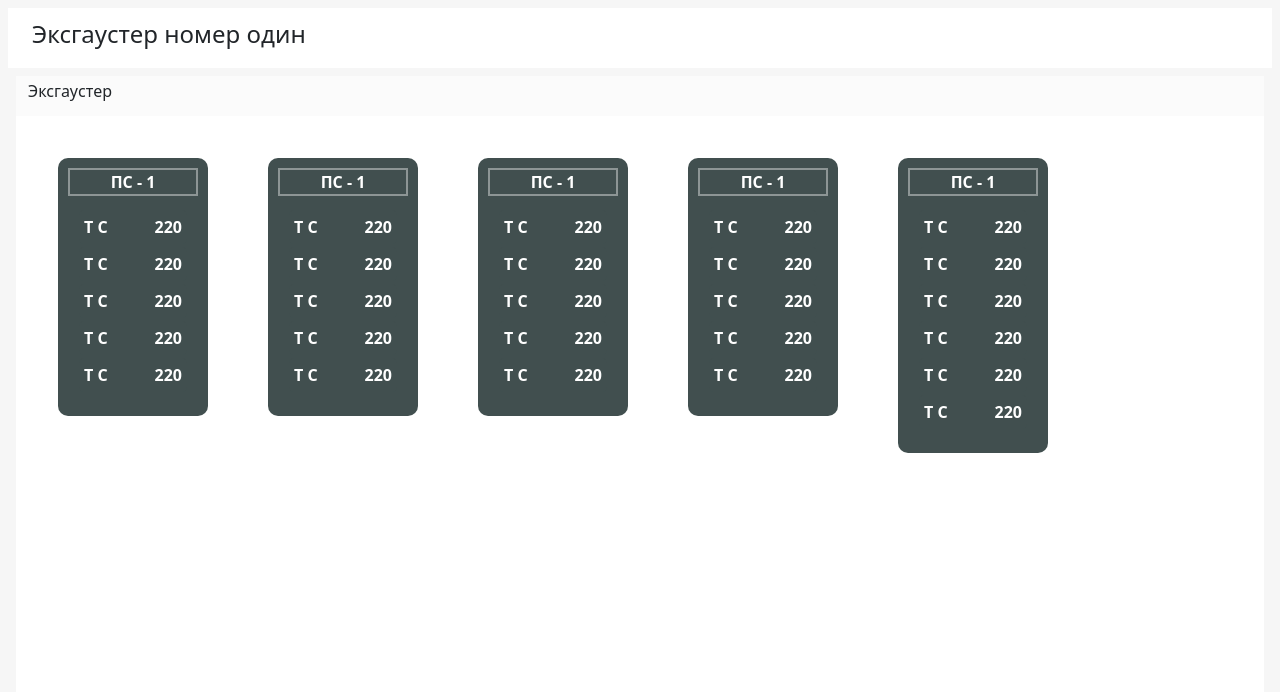
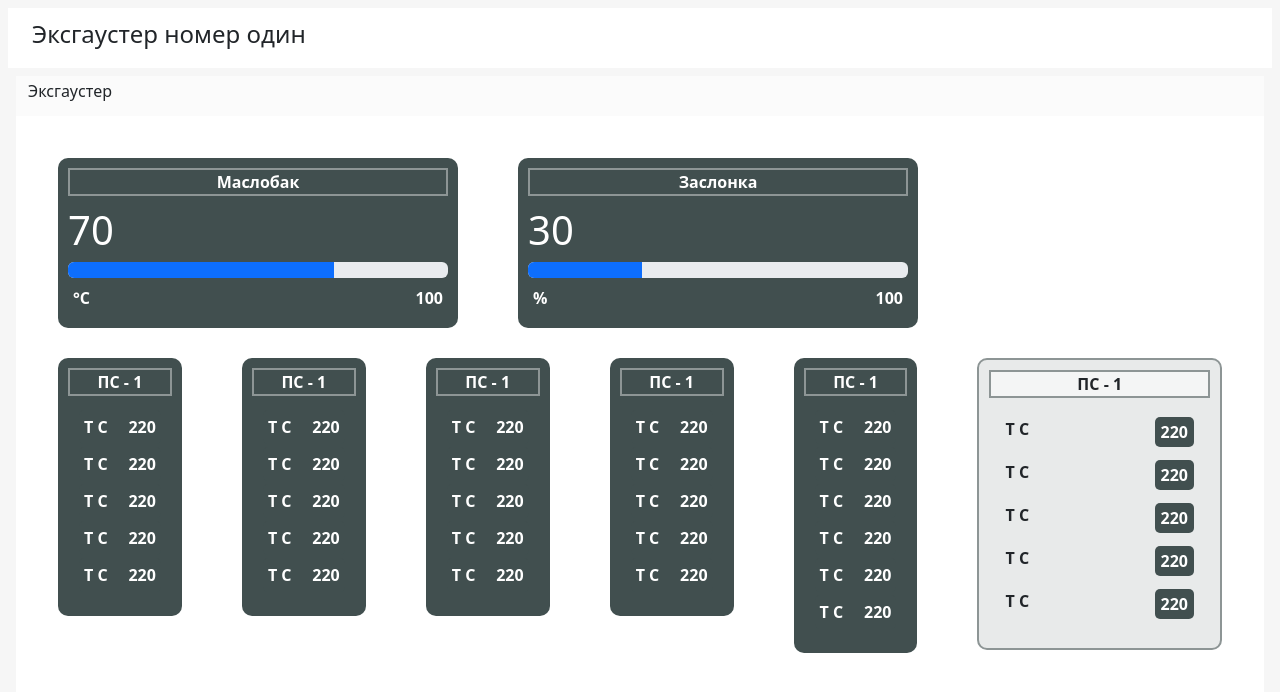
Before and after one commit to xCTAPx/monitoring, a React (Vite) app in the folder client/: page /details/1 in a window 1280 px wide. Shown: the top 692 px of the page. Built offline with nearby package versions, Linux system fonts and the light colour scheme; the HTML template or start-up script is replaced by a standard one.

Commit message:
add white ceil

```diff
--- a/client/src/UI/CeilInfo.tsx
+++ b/client/src/UI/CeilInfo.tsx
@@ -56,7 +56,7 @@ export const CeilInfo: React.FC<Props> = ({ data }) => {
             <ParList>
                 {data.data.map(e => {
                     return (
-                        <CeilLi><span>{e.label}</span><span>{e.value}</span></CeilLi>
+                        <CeilLi statusColor='default'><span>{e.label}</span><span>{e.value}</span></CeilLi>
                     )
                 })}
             </ParList>
--- a/client/src/UI/CeilInfoWhite.tsx
+++ b/client/src/UI/CeilInfoWhite.tsx
@@ -60,10 +60,8 @@ const CeilGray = styled.span`
 
 export const CeilInfoWhite: React.FC<Props> = ({ data }) => {
     return (
-<<<<<<< HEAD
 
-=======
->>>>>>> ae21cdb (add whire ceil)
+
         <Ceil>
             <Title>{data.title}</Title>
             <ParList>
--- /dev/null
+++ b/client/src/UI/RangePanel.tsx
@@ -0,0 +1,56 @@
+import styled from 'styled-components'
+
+type Props = {
+    title: string,
+    value: number,
+    max: number,
+    units: string
+}
+
+const Title = styled.div`
+    width: 100%;
+    display: flex;
+    justify-content: center;
+    border: 2px solid #8D9595 ;
+    margin-bottom: 10px;
+`
+const Ceil = styled.div`
+    width: 400px;
+    padding: 10px;
+    border-radius: 10px;
+    background-color: #414F4F;
+    color: white;
+    font-weight: bold;
+    margin: 30px;
+    margin-bottom: 0;
+
+`
+const Pb = styled.div`
+    height: 50px;
+    width: 100%;
+`
+const CeilLi = styled.span`
+    display: flex;
+    justify-content: space-between;
+    margin-top: 3px;
+    margin-bottom: 3px;
+    padding: 5px;
+
+`
+
+
+export const RangePanel: React.FC<Props> = ({ title, value, max, units }) => {
+    return (
+        <Ceil>
+            <Title>{title}</Title>
+            <h1>{value}</h1>
+            <div className="progress">
+                <div className="progress-bar" style={{ width: value / max * 100 + '%' }} role="progressbar" aria-valuenow={value} aria-valuemin={0} aria-valuemax={max} />
+            </div>
+            <CeilLi>
+                <span>{units}</span>
+                <span>{max}</span>
+            </CeilLi>
+        </Ceil>
+    )
+}
--- a/client/src/pages/Details/Details.tsx
+++ b/client/src/pages/Details/Details.tsx
@@ -3,6 +3,8 @@ import { useLocation, useParams } from 'react-router-dom'
 import styled from 'styled-components'
 import { MainLayout } from '../../layouts'
 import { CeilInfo } from '../../UI/CeilInfo'
+import { CeilInfoWhite } from '../../UI/CeilInfoWhite'
+import { RangePanel } from '../../UI/RangePanel'
 
 type Props = {}
 
@@ -150,7 +152,13 @@ export const Details: React.FC<Props> = () => {
 
     return <MainLayout screenTitle='Эксгаустер' title='Эксгаустер номер один'>
         <Grid>
+            <RangePanel title="Маслобак" max={100} value={70} units={'°C'} />
+            <RangePanel title="Заслонка" max={100} value={30} units={'%'} />
+        </Grid>
+
+        <Grid>
             {infoData.map(e => <CeilInfo data={e} />)}
+            <CeilInfoWhite data={infoData[0]} />
         </Grid>
     </MainLayout>
 }
```
